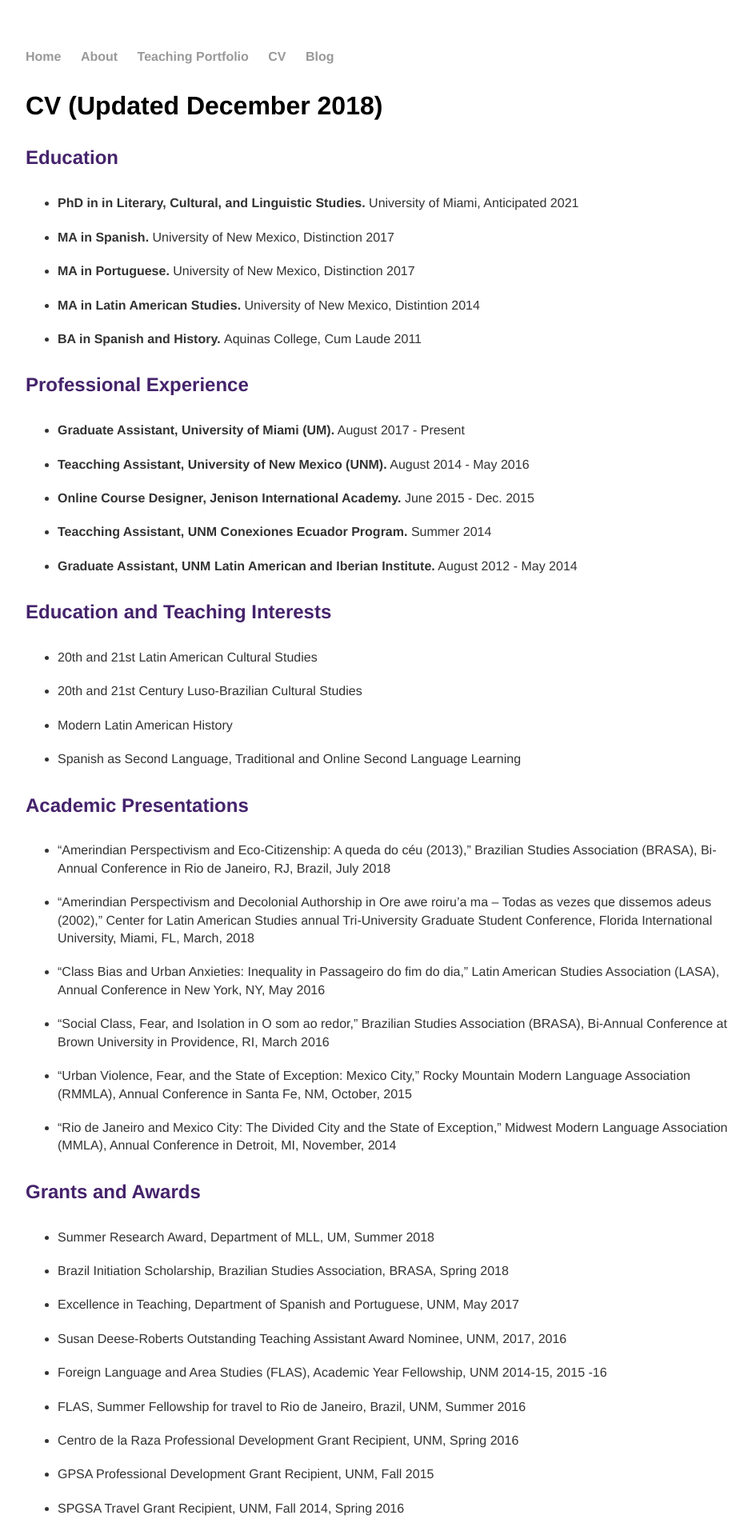
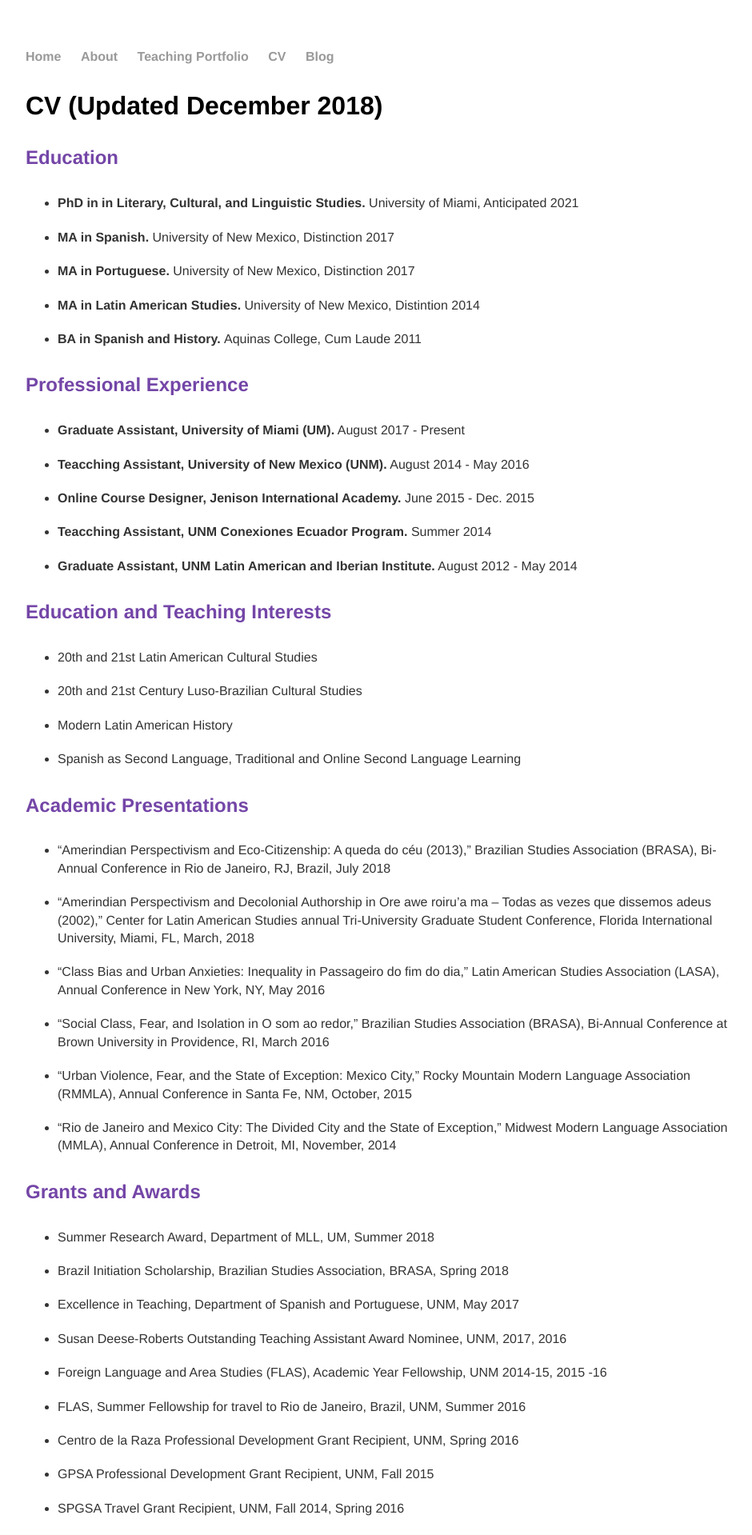
Before and after one commit to samgjohnson/samgjohnson.github.io, a Jekyll site: the page built from cv/index.html, in a window 1280 px wide. Shown: the top 1919 px of the page at 80% size, without its empty margins (160-1100 px from the left). Built offline with Jekyll 4.4.1, drawn with Linux system fonts in a browser that asks for light colours.

Commit message:
Update main.css

```diff
--- a/css/main.css
+++ b/css/main.css
@@ -34,7 +34,7 @@
 h4 {
     font-size: 1.5em;
     font-family:'Helvetica', 'Arial', 'Sans-Serif';
-    color: #45236B;
+    color: #7446A7;
 }
 p {
     font-size: 1em;
```
